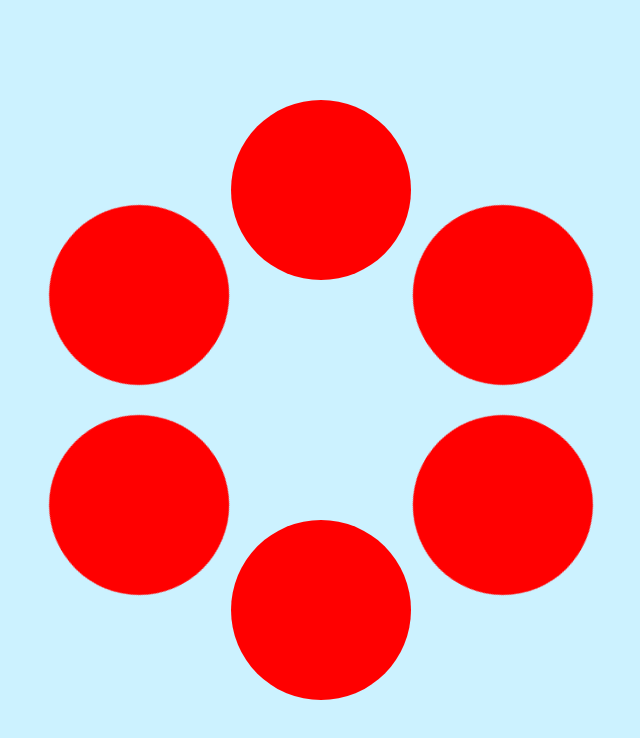
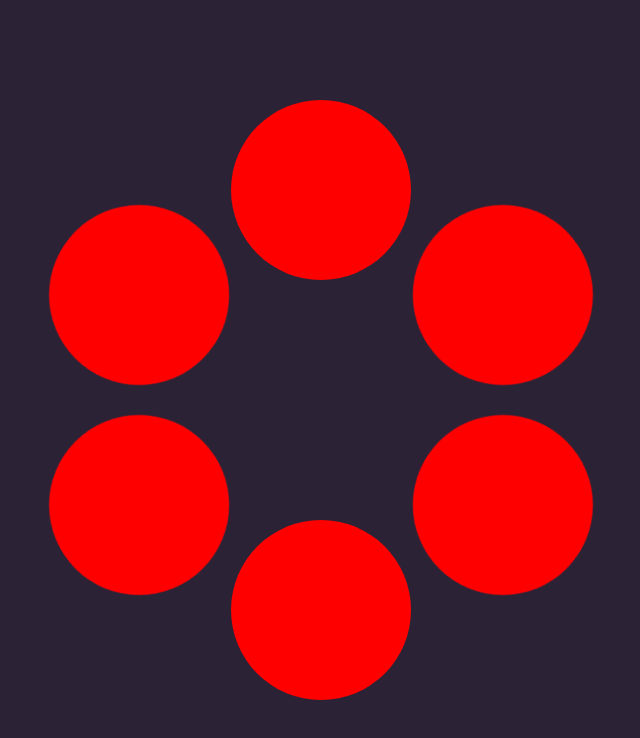
Before and after one commit to BadangGit/PPT-Project, a Vue app in the folder normal/: page / in a window 1280 px wide. Shown: the top 738 px of the page, without its empty margins (319-959 px from the left). Built offline with nearby package versions, Linux system fonts and the light colour scheme.

Commit message:
change main background color

```diff
--- a/normal/src/App.vue
+++ b/normal/src/App.vue
@@ -11,7 +11,7 @@
 <style>
 :root {
   --old-main-background-color: #f3f3f3;
-  --main-background-color: #ccf2ff;
+  --main-background-color: #2c2236;
   --darkMode-background-color: #1d1d1d;
 }
 
```
